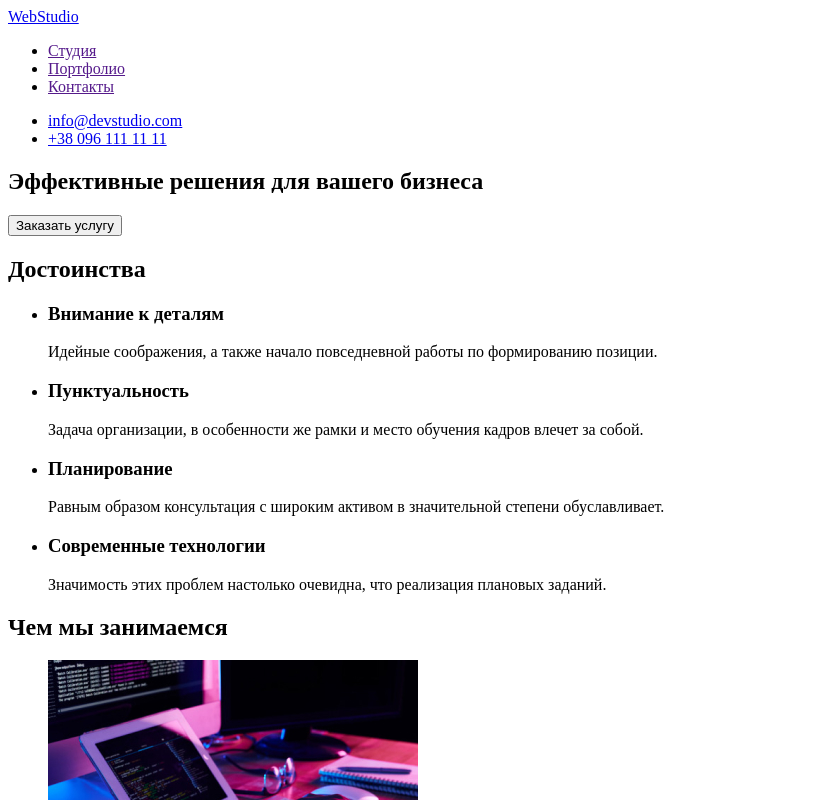
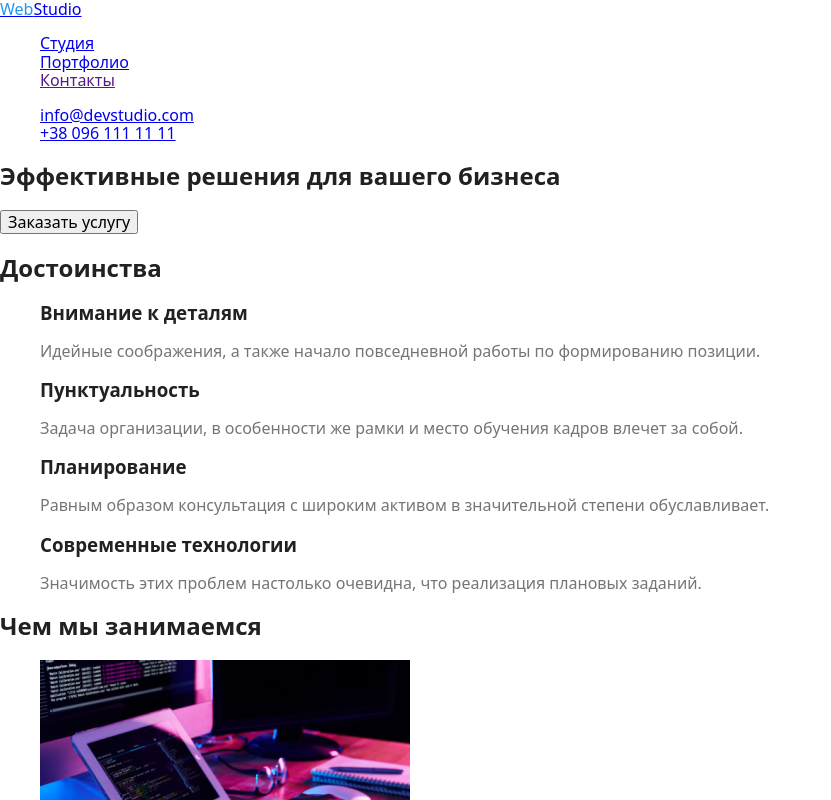
Before and after one commit to serophiom/01-semantika, a plain HTML site: page index.html in a window 1280 px wide. Shown: the top 800 px of the page, without its empty margins (0-831 px from the left). Drawn offline with nearby package versions, Linux system fonts and the light colour scheme.

Commit message:
добавляет страницу портфолио и цвет шрифта

```diff
--- a/css/styles.css
+++ b/css/styles.css
@@ -7,9 +7,40 @@
 /* цвет эл. адреса и телефона в footer 255, 255, 255, 0.6*/
 /* цвет героя FFFFFF */
 
-:root {
+/*:root {
   --primary-text-color: rgba(0, 0, 0, 0.8);
   --title-text-color: #000000;
   --accent-color: #18a0fb;
   --primary-white-color: #ffffff;
+} */
+
+:root {
+  --primary-text-color: #212121;
+  --link-color: #2196f3;
+  --primary-paragraph-color: #757575;
 }
+
+.body {
+  background-color: #ffffff;
+  color: var(--primary-text-color);
+}
+
+.logo-web {
+  color: var(--link-color);
+}
+
+.nav .link {
+  color: var(--primary-text-color);
+}
+
+.paragraph {
+  color: #757575;
+}
+
+adress a {
+  color: rgba(255, 255, 255, 0.6);
+}
+
+.list {
+  list-style: none;
+}
--- a/index.html
+++ b/index.html
@@ -4,19 +4,21 @@
     <meta charset="UTF-8">
     <meta name="viewport" content="width=device-width, initial-scale=1.0">
     <title>Документ</title>
+    <link rel="stylesheet" href="https://cdnjs.cloudflare.com/ajax/libs/modern-normalize/1.0.0/modern-normalize.css">
+    <link rel="stylesheet" href="./css/styles.css">
 </head>
-<body>
+<body class="body">
     <header>
-        <nav>
-            <a href="./index.html">WebStudio</a>
-            <ul>
-                <li><a href="">Студия</a></li>
-                <li><a href="">Портфолио</a></li>
-                <li><a href="">Контакты</a></li>
+        <nav class="nav">
+            <a href="./index.html"><span class="logo-web">Web</span>Studio</a>
+            <ul class="list">
+                <li class="link"><a href="./index.html">Студия</a></li>
+                <li class="link"><a href="./portfolio.html">Портфолио</a></li>
+                <li class="link"><a href="">Контакты</a></li>
             </ul>
         </nav>
 
-        <ul>
+        <ul class="list">
             <li><a href="info@devstudio.com">info@devstudio.com</a></li>
             <li><a href="tel:+380961111111">+38 096 111 11 11</a></li>
         </ul>
@@ -29,29 +31,29 @@
 
         <section>
             <h2>Достоинства</h2>
-            <ul>
+            <ul class="list">
                 <li>
                     <h3>Внимание к деталям</h3>
-                    <p>Идейные соображения, а также начало повседневной работы по формированию позиции.</p>
+                    <p class="paragraph">Идейные соображения, а также начало повседневной работы по формированию позиции.</p>
                 </li>
                 <li>
                     <h3>Пунктуальность</h3>
-                    <p>Задача организации, в особенности же рамки и место обучения кадров влечет за собой.</p>
+                    <p class="paragraph">Задача организации, в особенности же рамки и место обучения кадров влечет за собой.</p>
                 </li>
                 <li>
                     <h3>Планирование</h3>
-                    <p>Равным образом консультация с широким активом в значительной степени обуславливает.</p>
+                    <p class="paragraph">Равным образом консультация с широким активом в значительной степени обуславливает.</p>
                 </li>
                 <li>
                     <h3>Современные технологии</h3>
-                    <p>Значимость этих проблем настолько очевидна, что реализация плановых заданий.</p>
+                    <p class="paragraph">Значимость этих проблем настолько очевидна, что реализация плановых заданий.</p>
                 </li>
             </ul>
         </section>
 
         <section>
             <h2>Чем мы занимаемся</h2>
-            <ul>
+            <ul class="list">
                 <li>
                     <a href=""><img src="./images/doing-1.jpg" alt="печатаем на клавиатуре" width="370"></a>
                 </li>
@@ -66,33 +68,33 @@
 
         <section>
             <h2>Наша команда</h2>
-            <ul>
+            <ul class="list">
                 <li>
                     <a href=""><img src="./images/desiner.jpg" alt="дезайнер нашей команды" width="270"></a>
                     <h3>Игорь Демьяненко</h3>
-                    <p lang="en">Product Designer</p>
+                    <p lang="en" class="paragraph">Product Designer</p>
                 </li>
                 <li>
                     <a href=""><img src="./images/developer.jpg" alt="разработчик нашей команды"  width="270"></a>
                     <h3>Ольга Репина</h3>
-                    <p lang="en">Frontend Developer</p>
+                    <p lang="en" class="paragraph">Frontend Developer</p>
                 </li>
                 <li>
                     <a href=""><img src="./images/marketing.jpg" alt="маркетолог нашей команды"  width="270"></a>
                     <h3>Николай Тарасов</h3>
-                    <p lang="en">Marketing</p>
+                    <p lang="en" class="paragraph">Marketing</p>
                 </li>
                 <li>
                     <a href=""><img src="./images/ui-desiner.jpg" alt="дезайнер интерфейса нашей команды"  width="270"></a>
                     <h3>Михаил Ермаков</h3>
-                    <p lang="en">UI Designer</p>
+                    <p lang="en" class="paragraph">UI Designer</p>
                 </li>
             </ul>
         </section>
     </main>
 
         <footer>
-            <a href="./index.html">WebStudio</a>
+            <a href="./index.html"><span class="logo-web">Web</span>Studio</a>
             <address>
                 г. Киев, пр-т Леси Украинки, 26 <br/>
                 <a href="info@devstudio.com">info@devstudio.com</a><br/>
```
Also changed, not shown: portfolio.html (added, +72 -0 lines), images/poster-orlean.jpg (added), images/technocrack.jpg (added).
